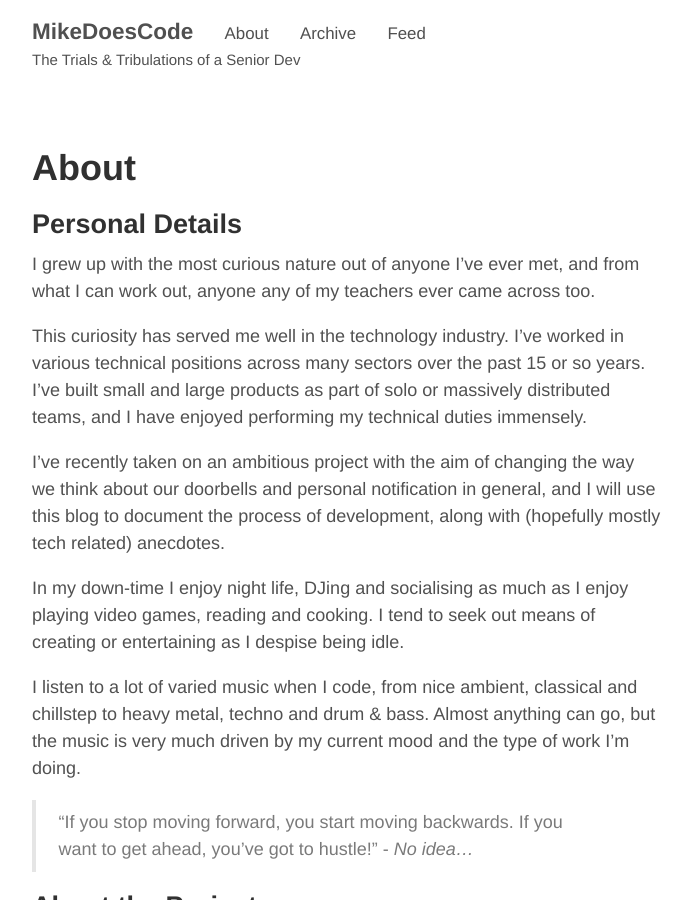
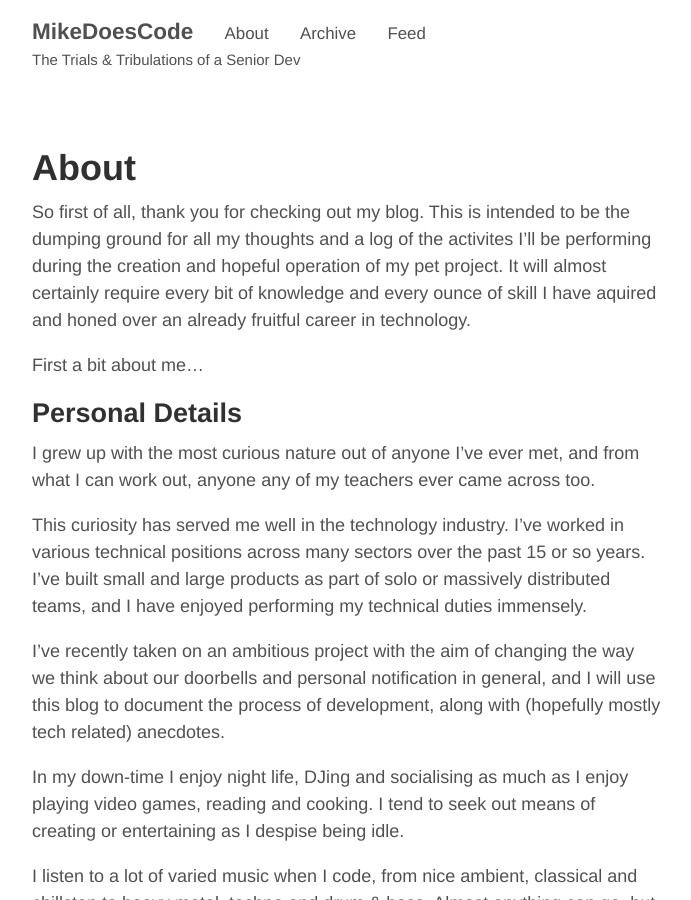
Before and after one commit to MikeHardman/mikehardman.github.io, a Jekyll site: the page built from about.md, in a window 1280 px wide and 900 px high. Shown: the whole window, without its empty margins (293-984 px from the left). Built offline with Jekyll 4.4.1, drawn with Linux system fonts in a browser that asks for light colours.

Commit message:
more about adjustments.

```diff
--- a/about.md
+++ b/about.md
@@ -2,6 +2,10 @@
 layout: page
 title: About
 ---
+
+So first of all, thank you for checking out my blog. This is intended to be the dumping ground for all my thoughts and a log of the activites I'll be performing during the creation and hopeful operation of my pet project. It will almost certainly require every bit of knowledge and every ounce of skill I have aquired and honed over an already fruitful career in technology.
+
+First a bit about me...
 
 ## Personal Details
 
@@ -54,7 +58,6 @@ title: About
 
 
 
-
 Have questions or suggestions? [ask me on Twitter](https://twitter.com/MikeDoesCode).
 
 Thanks for reading!
```
